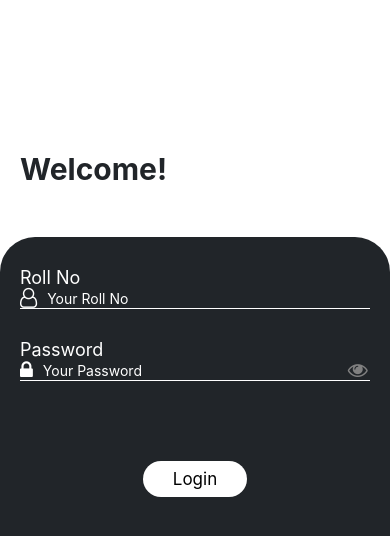
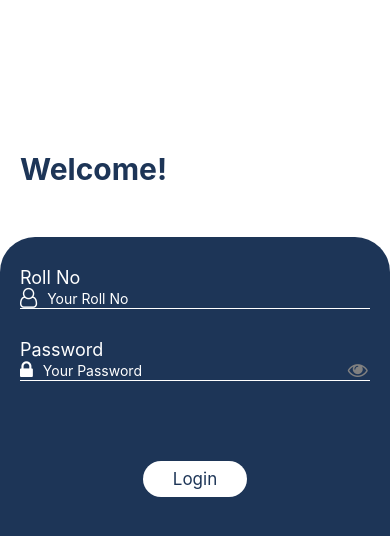
Before and after one commit to AbuHurairah127/gulberg-boosten-academy-mobile-app, a React Native app: screen / in a window 390 px wide. Shown: the top 536 px of the page. Built offline with nearby package versions, Linux system fonts and the light colour scheme; no server answers.

Commit message:
color scheme matched to the react web app

```diff
--- a/src/components/button/ButtonStyle.js
+++ b/src/components/button/ButtonStyle.js
@@ -8,5 +8,6 @@ export const styles = StyleSheet.create({
   },
   button_text: {
     fontSize: 17,
+    color: '#1D3557',
   },
 });
--- a/src/screens/auth/login/LoginStyle.js
+++ b/src/screens/auth/login/LoginStyle.js
@@ -15,11 +15,11 @@ export const styles = StyleSheet.create({
   header_text: {
     fontWeight: 'bold',
     fontSize: 30,
-    color: '#212529',
+    color: '#1D3557',
   },
   body: {
     flex: 3,
-    backgroundColor: '#212529',
+    backgroundColor: '#1D3557',
     borderTopRightRadius: 35,
     borderTopLeftRadius: 35,
     width: '100%',
```
